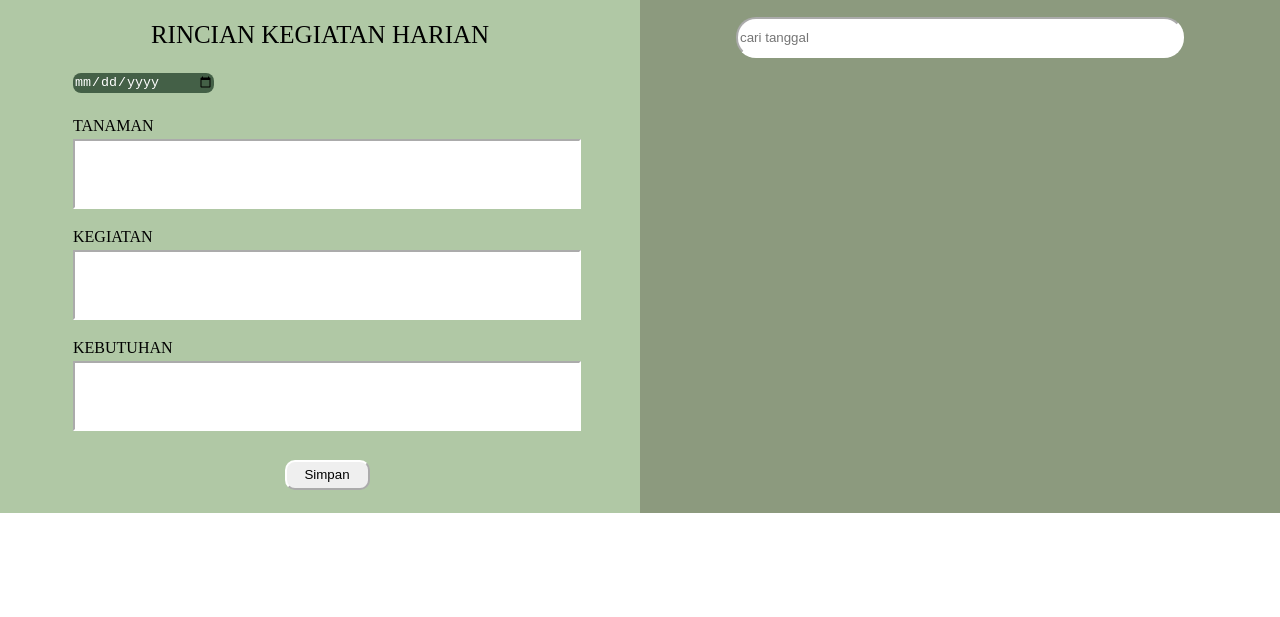
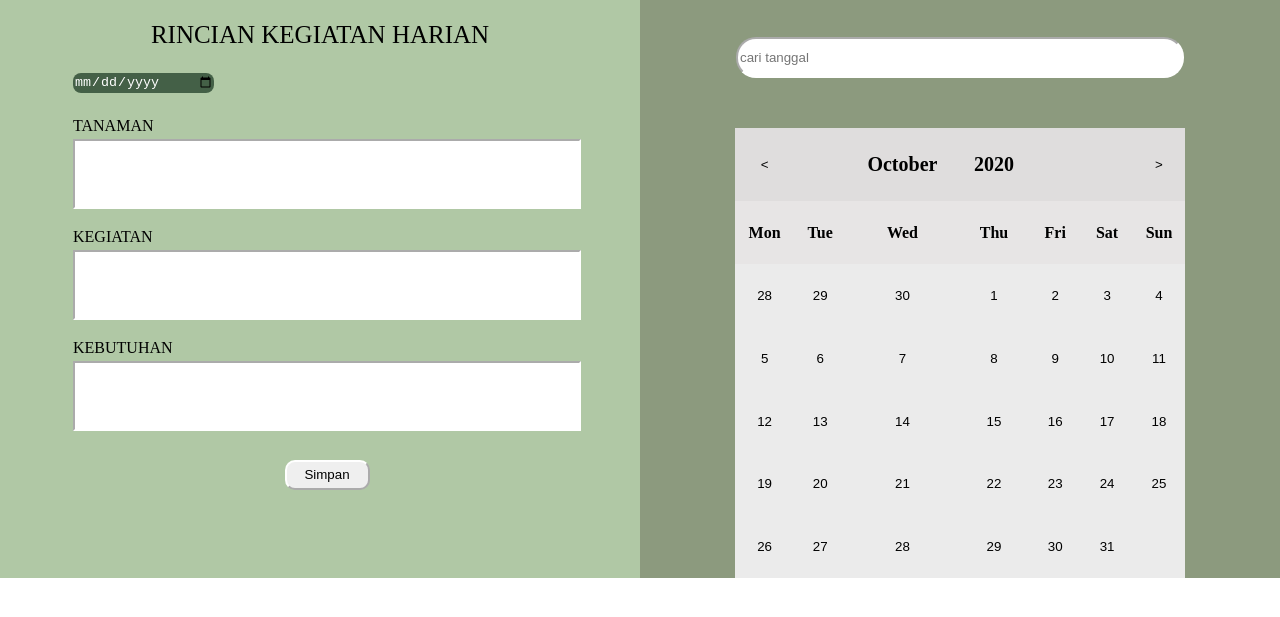
Before and after one commit to Putriregitas/LokaTanam, a plain HTML site: page jadwal harian/jadwal harian.html in a window 1280 px wide. Shown: the part 163-780 px from the top of the page. Drawn offline with Linux system fonts and the light colour scheme.

Commit message:
update jadwal harian

```diff
--- a/jadwal harian/jadwal harian.css
+++ b/jadwal harian/jadwal harian.css
@@ -126,10 +126,48 @@ nav ul li a{
     width: 440px;
     border-radius: 20px;
     border-color: white;
+    margin-top: 20px;
+    margin-bottom: 50px;
 }
+
 
 .cari:focus{
     border-color: wheat;
     border-radius: 20px;
     outline-style: none;
 }
+
+.bulan{
+    font-size: 20px;
+}
+.button1{
+    border: none;
+    outline-style: none;
+    background-color: rgb(223, 221, 221);
+}
+
+.simbol{
+    border: none;
+    outline-style: none;
+    background-color: rgb(235, 235, 235);
+}
+
+th input[type="button"]:hover{
+    cursor: pointer;
+    background-color:gray;
+    height: 100%;
+    width: 100%;
+}
+
+.grey1{
+    background-color: rgb(223, 221, 221);
+}
+
+.grey2{
+    background-color:rgb(231, 229, 229) ;
+}
+
+.white{
+    background-color: rgb(235, 235, 235);
+
+}
--- a/jadwal harian/jadwal harian.html
+++ b/jadwal harian/jadwal harian.html
@@ -69,7 +69,75 @@
         <div class="kotak2">
             <h1 class="tulisan1 tulisan">KALENDER</h1>
             <center><table><input type="text"class="cari" placeholder="cari tanggal"></table></center>
+            <center><table width="450px" height="450px" cellspacing="0" cellpadding="5px" ></center>
 
+
+                    <tr class="grey1">
+                        <th><input type="button" value="<" class="button1"></th>
+                        <th></th>
+                        <th class="bulan">October</th>
+                        <th class="bulan">2020</th>
+                        <th></th>
+                        <th></th>
+                        <th><input type="button" value=">" class="button1"></th>
+                    </tr>
+                    <tr class="grey2" >
+                        <th>Mon</th>
+                        <th>Tue</th>
+                        <th>Wed</th>
+                        <th>Thu</th>
+                        <th>Fri</th>
+                        <th>Sat</th>
+                        <th>Sun</th>
+                    </tr>
+
+
+                    <tr class="white button2">
+                        <th><input type="button" value="28" class="simbol"></th>
+                        <th><input type="button" value="29" class="simbol"></th>
+                        <th><input type="button" value="30" class="simbol"></th>
+                        <th><input type="button" value="1" class="simbol"></th>
+                        <th><input type="button" value="2" class="simbol"></th>
+                        <th><input type="button" value="3" class="simbol"></th>
+                        <th><input type="button" value="4" class="simbol"></th>
+                    </tr>
+                    <tr class="white">
+                        <th><input type="button" value="5" class="simbol"></th>
+                        <th><input type="button" value="6" class="simbol"></th>
+                        <th><input type="button" value="7" class="simbol"></th>
+                        <th><input type="button" value="8" class="simbol"></th>
+                        <th><input type="button" value="9" class="simbol"></th>
+                        <th><input type="button" value="10" class="simbol"></th>
+                        <th><input type="button" value="11" class="simbol"></th>
+                    </tr>
+                    <tr class="white">
+                        <th><input type="button" value="12" class="simbol"></th>
+                        <th><input type="button" value="13" class="simbol"></th>
+                        <th><input type="button" value="14" class="simbol"></th>
+                        <th><input type="button" value="15" class="simbol"></th>
+                        <th><input type="button" value="16" class="simbol"></th>
+                        <th><input type="button" value="17" class="simbol"></th>
+                        <th><input type="button" value="18" class="simbol"></th>
+                    </tr>
+                    <tr class="white">
+                        <th><input type="button" value="19" class="simbol"></th>
+                        <th><input type="button" value="20" class="simbol"></th>
+                        <th><input type="button" value="21" class="simbol"></th>
+                        <th><input type="button" value="22" class="simbol"></th>
+                        <th><input type="button" value="23" class="simbol"></th>
+                        <th><input type="button" value="24" class="simbol"></th>
+                        <th><input type="button" value="25" class="simbol"></th>
+                    </tr>
+                    <tr class="white">
+                        <th><input type="button" value="26" class="simbol"></th>
+                        <th><input type="button" value="27" class="simbol"></th>
+                        <th><input type="button" value=28 class="simbol"></th>
+                        <th><input type="button" value="29" class="simbol"></th>
+                        <th><input type="button" value="30" class="simbol"></th>
+                        <th><input type="button" value="31" class="simbol"></th>
+                        <th><input type="button" class="simbol"></th>
+                    </tr>
+            </table>
 
         </div>
     </section>
```
